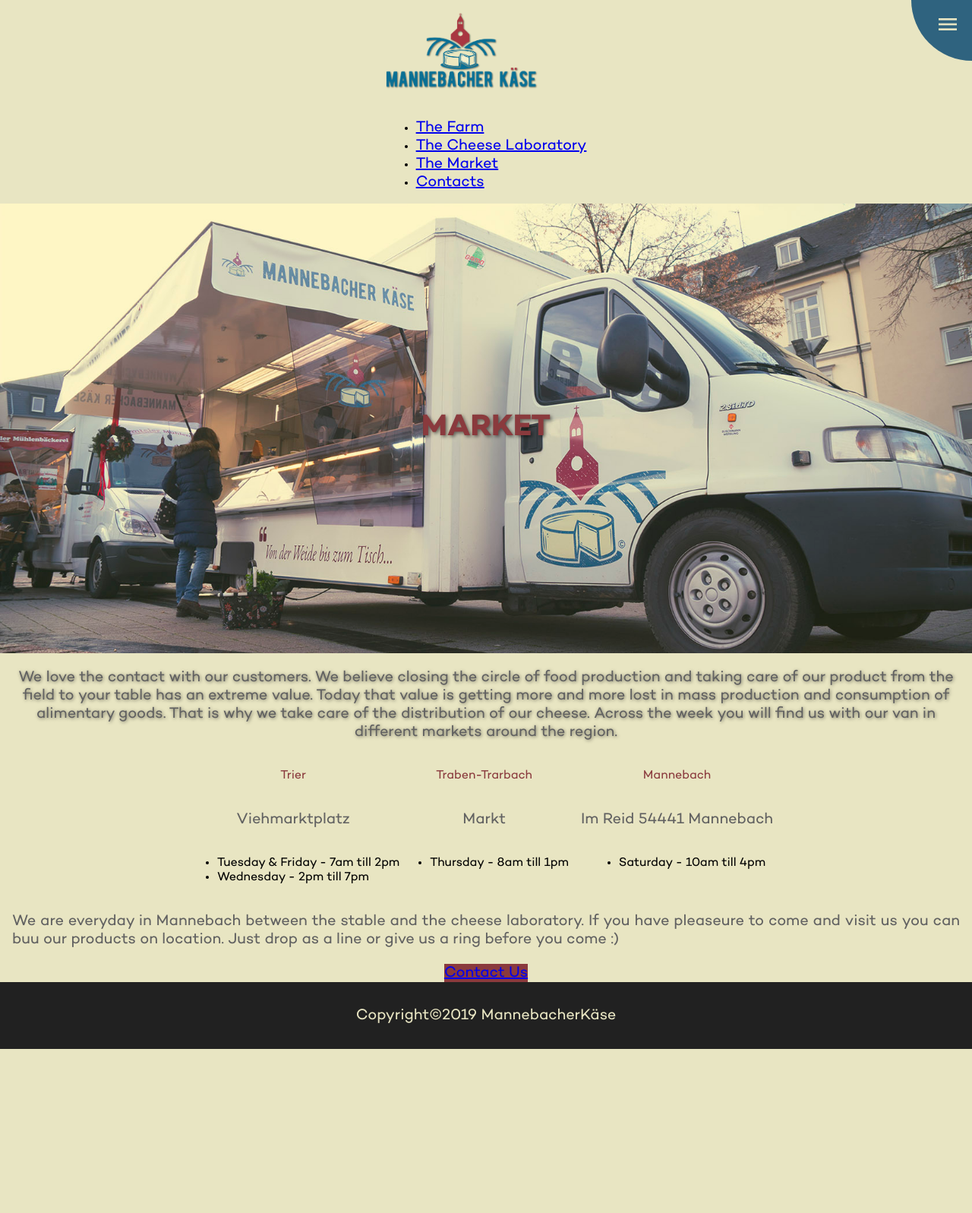
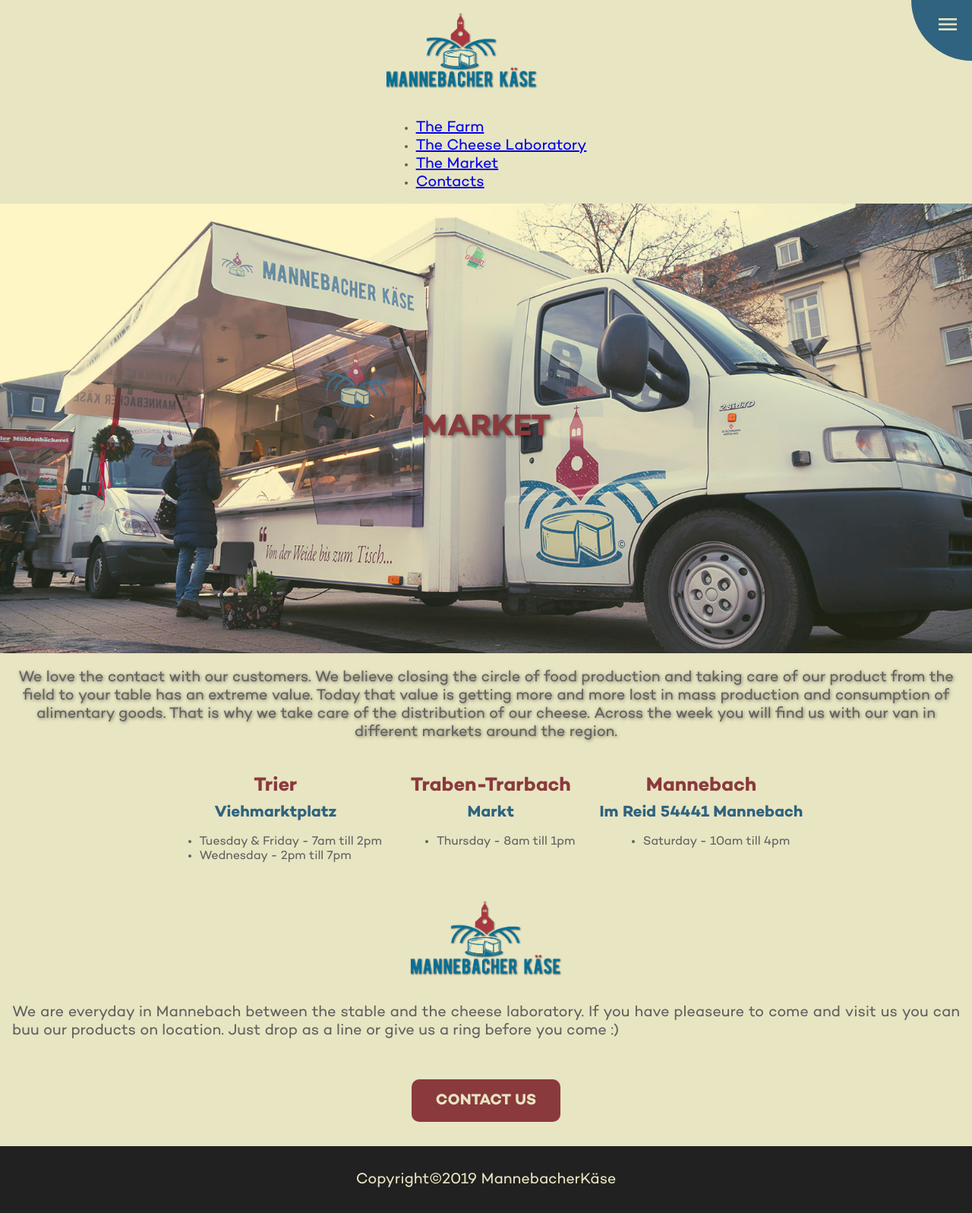
Before and after one commit to matteocarpi/mannebacherk-se, a Jekyll site: the page built from pages/market.md, in a window 1280 px wide. Shown: the whole page at 76% size. Built offline with Jekyll 4.4.1, drawn with Linux system fonts in a browser that asks for light colours; nearby versions of some CDN libraries.

Commit message:
styled market page

```diff
--- a/_layouts/market.html
+++ b/_layouts/market.html
@@ -5,8 +5,8 @@
 
 {% for item in page.markets %}
 <div id="market">
-  <h3 class="red">{{ item.name }}</h3>
-  <p><strong>{{ item.address }}</strong></p>
+  <h2 class="red">{{ item.name }}</h2>
+  <h3>{{ item.address }}</h3>
   <ul>
   {% for item in item.times %}
   <li>{{ item }}</li>
@@ -16,6 +16,6 @@
 {% endfor %}
 
 </div>
-
+<img class="logo-small" src="{{ site.logo }}" alt="">
 <p>{{ page.come-visit }}</p>
-<a class="button red-background"href="/#contacts">Contact Us</a>
+<a class="cta red-background"href="/#contacts">Contact Us</a>
--- a/_sass/market.scss
+++ b/_sass/market.scss
@@ -1,9 +1,11 @@
 div#markets {
     display: flex;
+    justify-content: space-around;
     flex-wrap: wrap;
 }
 div#market {
     display: flex;
     flex-direction: column;
     align-items: center;
+    margin: 1rem;
 }
--- a/_sass/universal.scss
+++ b/_sass/universal.scss
@@ -41,9 +41,20 @@
   margin: 1rem;
 }
 h2 {
-  font: 100% Campton-Bold;
-  font-size: 30px;
+  font: 160% Campton-Bold;
   text-transform: none;
+  margin: 0.5rem 0;
+}
+h3 {
+  font: 130% Campton-Bold;
+  color: $blue;
+  margin: 0;
+}
+li {
+  color: $grey;
+}
+ul {
+  text-align: left;
 }
 p {
   padding: 0 1rem;
@@ -69,6 +80,7 @@
 }
 .fab {
   font-size: 30px;
+  margin: 0 1rem;
 }
 
 // Custom Elements
```
